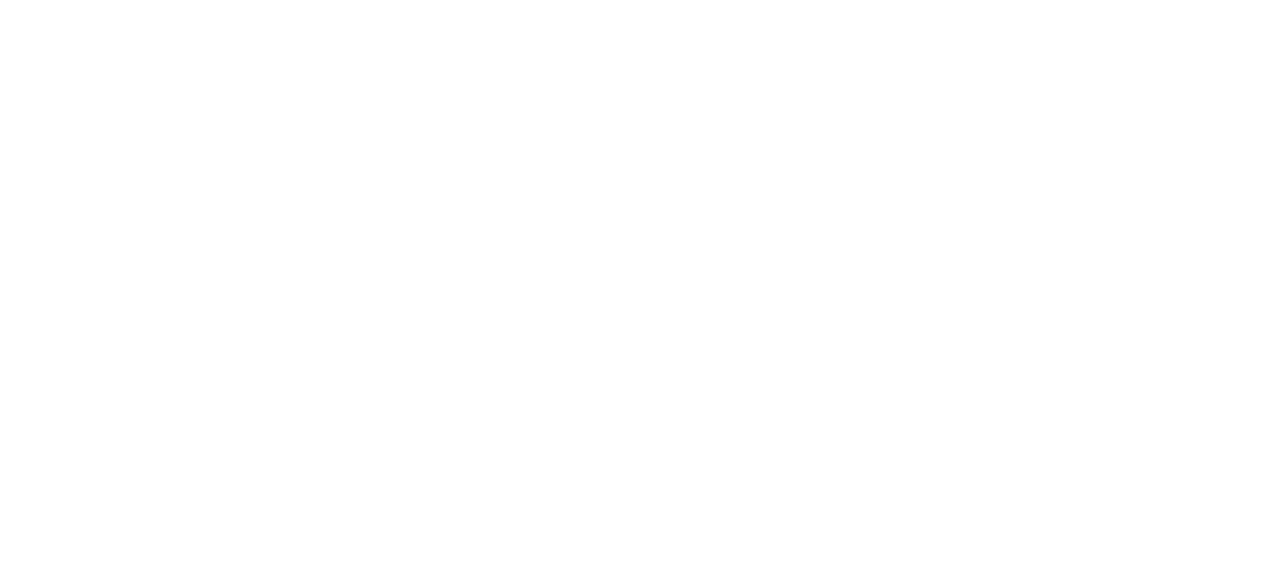
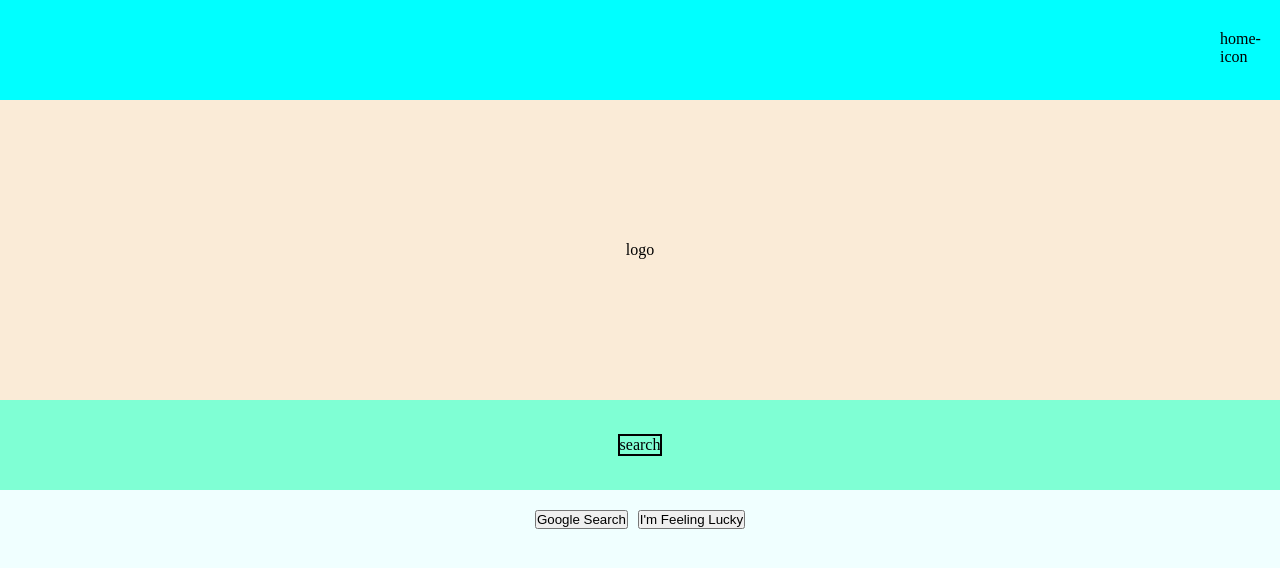
Before and after one commit to Nevashka/LAP1_CodeChallenge, a plain HTML site: page index.html in a window 1280 px wide. Drawn offline with Linux system fonts and the light colour scheme.

Commit message:
add style.css

```diff
--- a/index.html
+++ b/index.html
@@ -4,15 +4,22 @@
     <meta charset="UTF-8">
     <meta http-equiv="X-UA-Compatible" content="IE=edge">
     <meta name="viewport" content="width=device-width, initial-scale=1.0">
+    <link rel="stylesheet" href="style.css">
     <title>Document</title>
 </head>
 <body>
-    <div class="home"></div>
-    <div class="logo"></div>
-    <div class="search-bar"></div>
+    <div class="home-container">
+        <div class="home-icon">home-icon</div>
+    </div>
+    <div class="logo-container">logo
+        <div class="logo-img"></div>
+    </div>
+    <div class="search-bar-container">
+        <div class="search-bar">search</div>
+    </div>
     <div class="button-container">
-        <div class="button-search"></div>
-        <div class="button-random"></div>
+        <button class="button-search">Google Search</button>
+        <button class="button-random">I'm Feeling Lucky</button>
     </div>
 </body>
 </html>
--- /dev/null
+++ b/style.css
@@ -0,0 +1,71 @@
+* {
+    margin: 0;
+    padding: 0;
+}
+
+body {
+    display: grid;
+    grid-template-rows: 100px 300px 90px 500px repeat(4, 1fr);
+    grid-template-areas:
+    "home"
+    "logo"
+    "search"
+    "buttons" ;
+}
+
+.home-container {
+    grid-area: home;
+    background-color: aqua;
+    display: flex;
+    flex-direction: row-reverse;
+    align-items: center;
+}
+
+.home-icon {
+    height: 40px;
+    width: 40px;
+    border: 3px black;
+    padding-right: 20px;
+}
+
+.logo-container {
+    grid-area: logo;
+    background-color: antiquewhite;
+    display: flex;
+    align-items: center;
+    justify-content: center;
+}
+
+.logo-img {
+
+}
+
+.search-bar-container {
+    grid-area: search;
+    background-color: aquamarine;
+    display: flex;
+    align-items: center;
+    justify-content: center;
+}
+
+.search-bar {
+border: 2px solid black;
+}
+
+.button-container {
+    grid-area: buttons;
+    background-color: azure;
+    display: flex;
+    align-items: flex-start;
+    justify-content: center;
+    padding: 20px;
+    column-gap: 10px
+}
+
+.button-search {
+
+}
+
+.button-random {
+
+}
```
